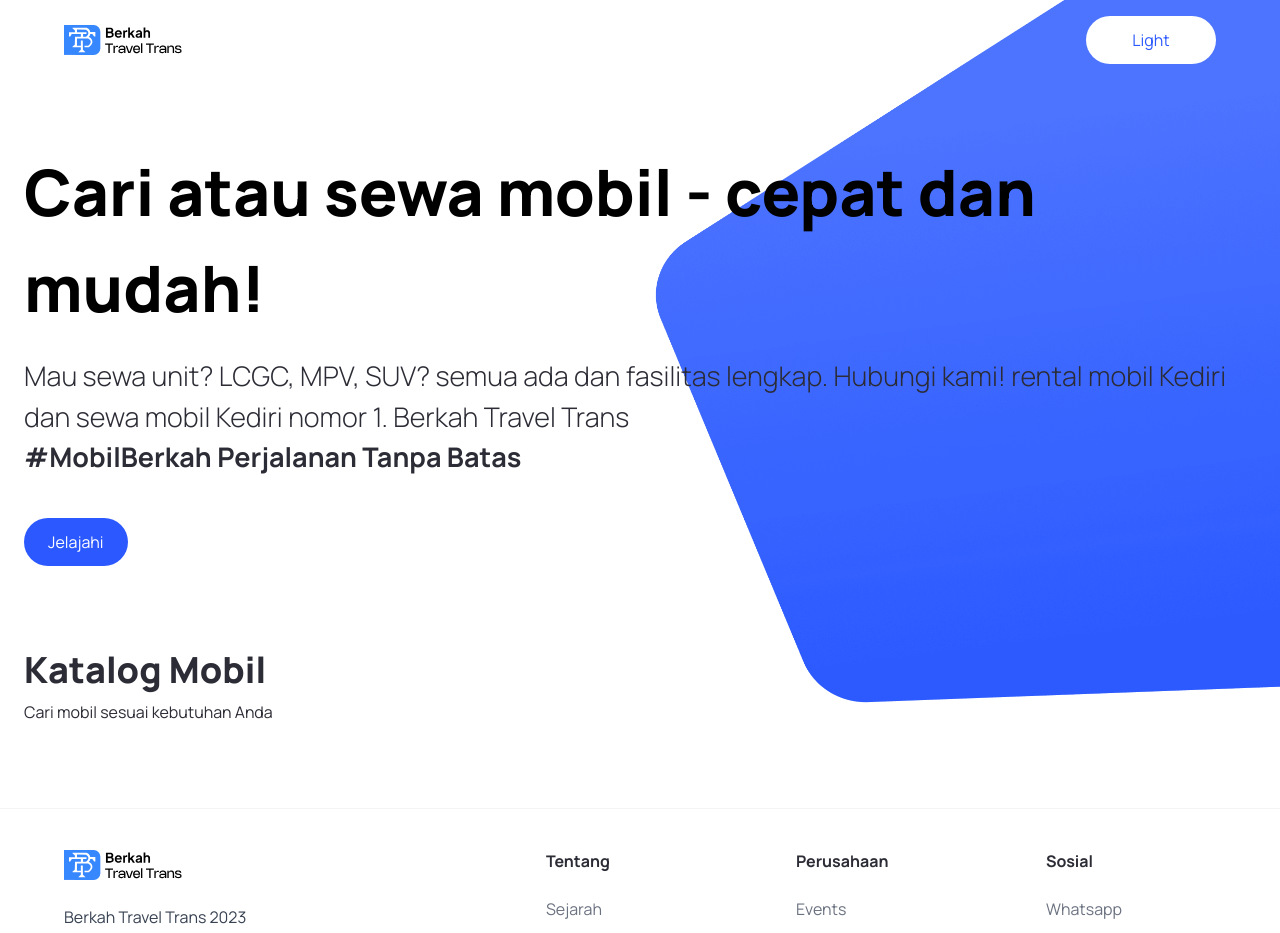
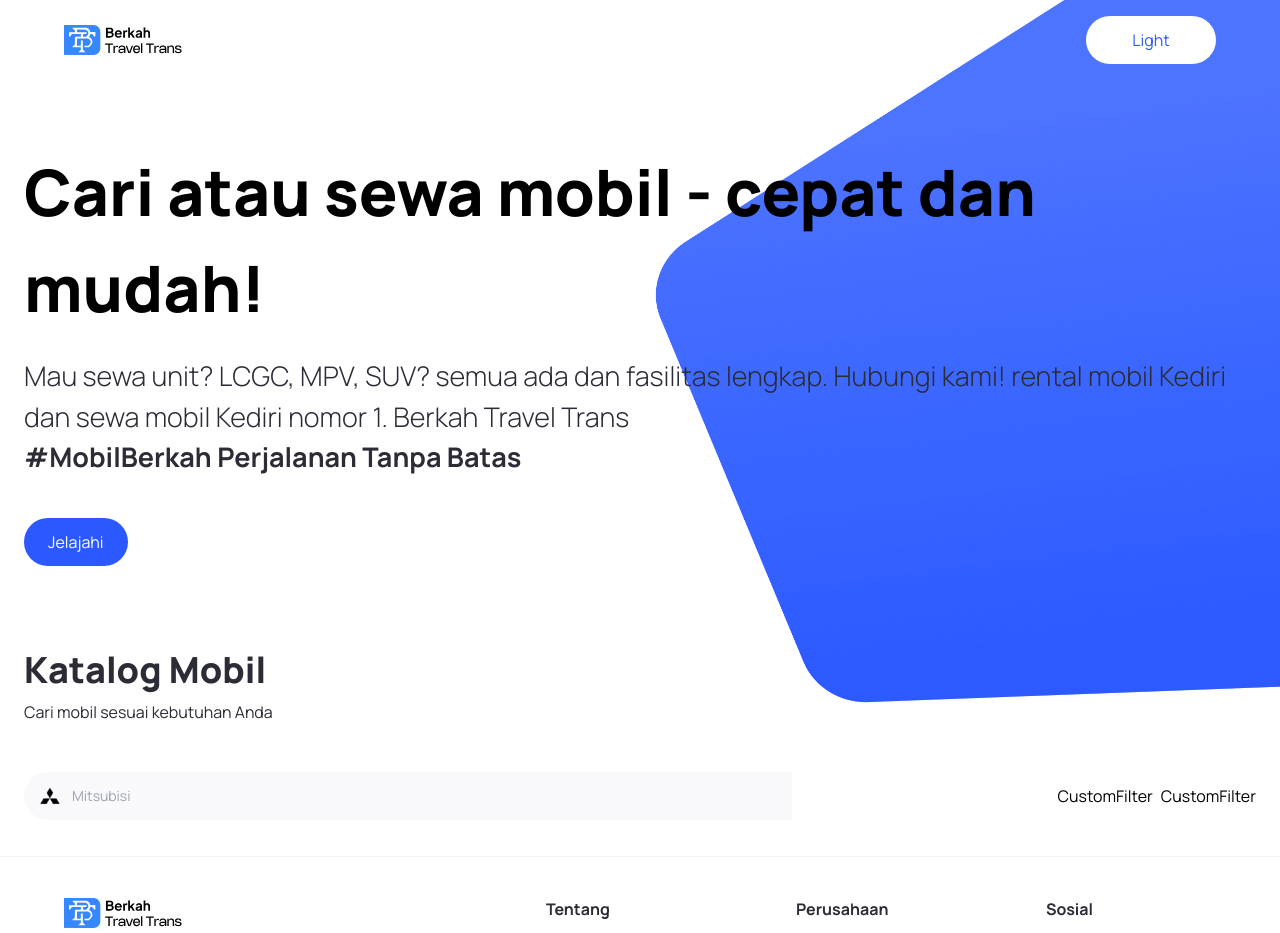
Before and after one commit to tyoprataama/next-trans, a Next.js app: page / in a window 1280 px wide. Shown: the top 933 px of the page. Built offline with nearby package versions, Linux system fonts and the light colour scheme.

Commit message:
finish filtered brand sections

```diff
--- a/app/page.tsx
+++ b/app/page.tsx
@@ -1,5 +1,5 @@
 import Image from 'next/image'
-import { Hero } from '../components'
+import { CustomFilter, Hero, SearchBar } from '../components'
 
 export default function Home() {
   return (
@@ -10,7 +10,13 @@
           <h1 className='text-4xl font-extrabold'>Katalog Mobil</h1>
           <p>Cari mobil sesuai kebutuhan Anda</p>
         </div>
-        <div className='home__filters'></div>
+        <div className='home__filters'>
+          <SearchBar />
+          <div className='home__filter-container'>
+            <CustomFilter title='fuel' />
+            <CustomFilter title='year' />
+          </div>
+        </div>
       </div>
     </main>
   )
--- /dev/null
+++ b/components/CustomFilter.tsx
@@ -0,0 +1,11 @@
+import React from 'react'
+
+const CustomFilter = () => {
+  return (
+    <div>
+      CustomFilter
+    </div>
+  )
+}
+
+export default CustomFilter
--- /dev/null
+++ b/components/SearchBar.tsx
@@ -0,0 +1,21 @@
+'use client';
+import React, { use } from 'react'
+import { useState } from 'react';
+import SearchBrand from './SearchBrand';
+
+const SearchBar = () => {
+  const [brand, setBrand] = useState('');
+  const handleSearch = () => {}
+  return (
+    <form className='searchbar' onSubmit={handleSearch}>
+      <div className='searchbar__item'>
+        <SearchBrand
+        brand={brand}
+        setBrand={setBrand}
+        />
+      </div>
+    </form>
+  )
+}
+
+export default SearchBar
--- /dev/null
+++ b/components/SearchBrand.tsx
@@ -0,0 +1,99 @@
+'use client'
+import { Combobox, Transition } from '@headlessui/react'
+import { SearchBrandProps } from '@/types'
+import React from 'react'
+import { useState, Fragment } from 'react'
+import Image from 'next/image'
+import { manufacturers } from '@/constants'
+
+const SearchBrand = ({brand, setBrand}:SearchBrandProps) => {
+  const [query, setQuery] = useState('');
+  const filteredBrand =
+  query === ""
+  ? manufacturers
+  : manufacturers.filter((item) => (
+    item.toLocaleLowerCase()
+    .replace(/\s+/g, "")
+    .includes(query.toLowerCase().replace(/\s+/g, ""))
+  ))
+  return (
+    <div className="search-manufacturer">
+      <Combobox value={brand} onChange={setBrand}>
+        <div className="relative w-full">
+          <Combobox.Button className="absolute top-[14px]">
+            <Image
+              src="/car-logo.svg"
+              width={20}
+              height={20}
+              className="ml-4"
+              alt="Car logo"
+            />
+          </Combobox.Button>
+          <Combobox.Input
+            className="search-manufacturer__input"
+            placeholder="Mitsubisi"
+            displayValue={(brand: string) => brand}
+            onChange={(e) => setQuery(e.target.value)}
+          />
+          <Transition
+            as={Fragment}
+            leave="transition ease-in duration-100"
+            leaveFrom="opacity-100"
+            leaveTo="opacity-0"
+            afterLeave={() => setQuery("")}
+          >
+            <Combobox.Options>
+              {filteredBrand.length === 0 && query !== "" ? (
+                <Combobox.Option
+                  value={query}
+                  className="search-manufacturer__option"
+                >
+                  <span className="text-gray-400">
+                    Tidak ada data untuk '{query}'
+                  </span>
+                </Combobox.Option>
+              ) : (
+                filteredBrand.map((item) => (
+                  <Combobox.Option
+                    key={item}
+                    className={({ active }) =>
+                      `relative search-manufacturer__option ${
+                        active ? "bg-primary-blue text-white" : "text-gray-900"
+                      }`
+                    }
+                    value={item}
+                  >
+                    {({ selected, active }) => (
+                      <>
+                        <span
+                          className={`block truncate ${
+                            selected ? "font-medium" : "font-normal"
+                          }`}
+                        >
+                          {item}
+                        </span>
+
+                        {/* Show an active blue background color if the option is selected */}
+                        {selected ? (
+                          <span
+                            className={`absolute inset-y-0 left-0 flex items-center pl-3 ${
+                              active
+                                ? "text-white"
+                                : "text-pribg-primary-purple"
+                            }`}
+                          ></span>
+                        ) : null}
+                      </>
+                    )}
+                  </Combobox.Option>
+                ))
+              )}
+            </Combobox.Options>
+          </Transition>
+        </div>
+      </Combobox>
+    </div>
+  );
+}
+
+export default SearchBrand
--- a/components/index.ts
+++ b/components/index.ts
@@ -1,9 +1,15 @@
 import Hero from './Hero';
 import Navbar from './Navbar';
 import Footer from './Footer';
+import CustomFilter from './CustomFilter';
+import SearchBar from './SearchBar';
+import SearchBrand from './SearchBrand';
 
 export {
   Hero,
   Navbar,
   Footer,
+  SearchBar,
+  CustomFilter,
+  SearchBrand,
 };
--- a/constants/index.ts
+++ b/constants/index.ts
@@ -1,3 +1,20 @@
+export const manufacturers = [
+  'BMW',
+  'Daihatsu',
+  'Ford',
+  'Honda',
+  'Hyundai',
+  'Isuzu',
+  'KIA',
+  'Mercedez',
+  'Mitsubisi',
+  'Nissan',
+  'Suzuki',
+  'Toyota',
+  'Wuling'
+
+]
+
 export const footerLinks = [
   {
     title: "Tentang",
--- a/package.json
+++ b/package.json
@@ -9,6 +9,7 @@
     "lint": "next lint"
   },
   "dependencies": {
+    "@headlessui/react": "^1.7.15",
     "@types/node": "20.3.0",
     "@types/react": "18.2.11",
     "@types/react-dom": "18.2.4",
--- a/types/index.ts
+++ b/types/index.ts
@@ -9,3 +9,8 @@
   rightIcon?: string;
   handleClick?: MouseEventHandler<HTMLButtonElement>;
 }
+
+export interface  SearchBrandProps {
+  brand: string;
+  setBrand: (brand:string) => void;
+}
```
Also changed, not shown: public/car-logo.svg, 1 other file (tests, documents, lock files or other folders).
